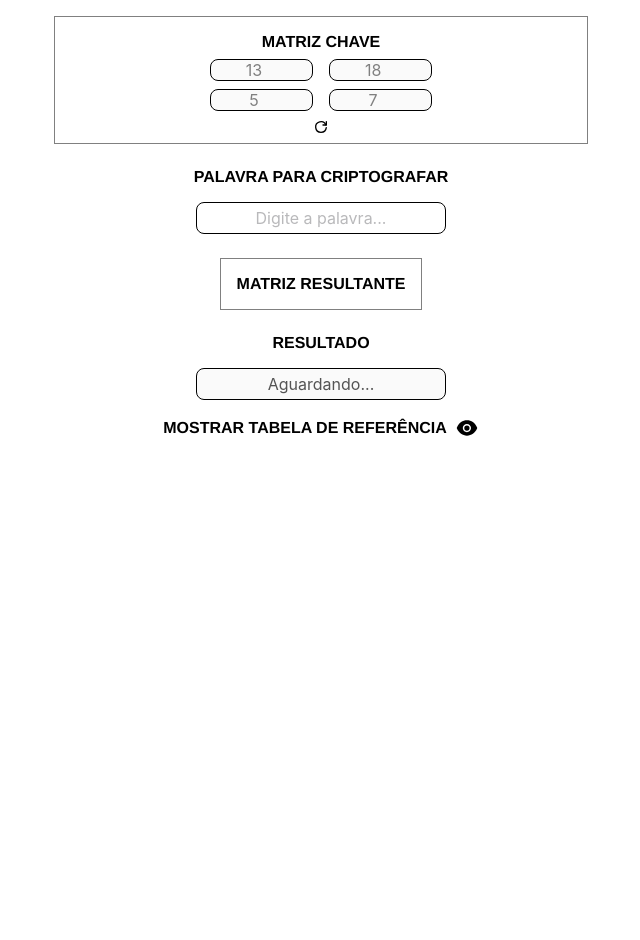
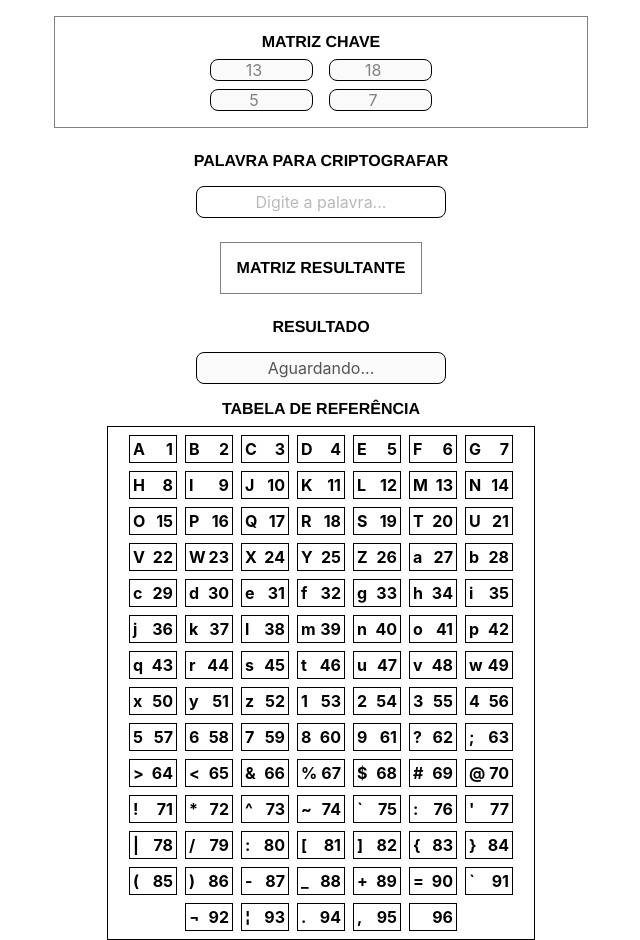
Before and after one commit to Gabriieu/criptografia-com-matrizes, a React (Vite) app: page / in a window 1280 px wide. Shown: the whole page, without its empty margins (319-959 px from the left). Before the commit the page ends 800 px from the top, so only its background shows below. Built offline with nearby package versions, Linux system fonts and the light colour scheme.

Commit message:
feat: docs

```diff
--- a/package.json
+++ b/package.json
@@ -1,5 +1,5 @@
 {
-  "name": "crypt",
+  "name": "pizzo-calculator",
   "private": true,
   "version": "0.0.0",
   "type": "module",
--- a/src/App.ts
+++ b/src/App.ts
@@ -76,7 +76,7 @@ export const MainStyled = styled.main`
         input {
           width: 40%;
 
-          &:hover{
+          &:hover {
             cursor: not-allowed;
           }
         }
@@ -90,27 +90,28 @@ export const MainStyled = styled.main`
       margin-bottom: 0.5rem;
     }
 
-    textarea{
+    textarea {
     }
   }
 `;
 
 export const BottomSection = styled.section`
-  div {
-    display: flex;
-    flex-direction: column;
-    align-items: center;
+  width: 100vw;
 
-    h2 {
-      display: flex;
-      flex-direction: row;
-      align-items: center;
-      gap: 8px;
-
-      &:hover {
-        cursor: pointer;
-        transform: scale(1.1);
-      }
+  >h2{
+    &:hover{
+      cursor: pointer;
     }
   }
+  ul {
+    width: 100%;
+    max-width: 428px;
+    display: flex;
+    flex-wrap: wrap;
+    justify-content: center;
+    gap: 8px;
+    border: 1px solid black;
+    padding: 8px;
+
+  }
 `;
--- a/src/App.tsx
+++ b/src/App.tsx
@@ -1,10 +1,8 @@
-import { useEffect, useContext, useState, useRef } from "react";
+import { useEffect, useContext, useRef } from "react";
 import { BottomSection, MainStyled } from "./App";
 import { MainContext } from "./provider/main.provider";
 import * as math from "mathjs";
-import table from "./assets/table.png";
-import { AiFillEye, AiFillEyeInvisible } from "react-icons/ai";
-import { TbReload } from "react-icons/tb";
+import { CaracterCard } from "./components/caracter-card/caracter-card.index";
 
 function App() {
   const {
@@ -17,30 +15,20 @@ function App() {
     transformMatrix,
     wordToMatrix,
     finalWord,
+    list,
   } = useContext(MainContext);
-  const [displayTable, setDisplayTable] = useState<boolean>(false);
-  const userInput = useRef(null)
-  const userOutput = useRef(null)
-
-  const handleKeyChange = () => {
-    setKey(generateKey());
-  };
+  const userInput = useRef(null);
+  const userOutput = useRef(null);
 
   const handleInput = (text: string) => {
     if (text.length >= 4) {
-      cryptResult(transformMatrix(math.multiply(wordToMatrix(text), [[34,37],[45,49]])));
+      cryptResult(transformMatrix(math.multiply(wordToMatrix(text), key)));
     }
   };
 
   useEffect(() => {
     setKey(generateKey());
   }, []);
-
-/*   useEffect(() => {
-    if(userInput.current.value.length < 4){
-      console.log("sim")
-    }
-  },[userInput.current, userOutput]) */
 
   return (
     <>
@@ -59,8 +47,6 @@ function App() {
                   <input disabled={true} type="number" value={key[1][0]} />
                   <input disabled={true} type="number" value={key[1][1]} />
                 </div>
-
-                <TbReload onClick={handleKeyChange} />
               </div>
               <div className="input-word">
                 <h2>PALAVRA PARA CRIPTOGRAFAR</h2>
@@ -90,28 +76,24 @@ function App() {
               <div className="input-word">
                 <h2>RESULTADO</h2>
                 {cryptedWord.length > 0 ? (
-                  <input type="text" disabled={true} value={finalWord} ref={userOutput}/>
+                  <input
+                    type="text"
+                    disabled={true}
+                    value={finalWord}
+                    ref={userOutput}
+                  />
                 ) : (
                   <input type="text" disabled={true} value={"Aguardando..."} />
                 )}
               </div>
             </section>
             <BottomSection>
-              <div>
-                {displayTable ? (
-                  <>
-                    <h2 onClick={() => setDisplayTable(false)}>
-                      ESCONDER TABELA DE REFERÊNCIA
-                      <AiFillEyeInvisible size={24} />
-                    </h2>
-                    <img src={table} alt="" />
-                  </>
-                ) : (
-                  <h2 onClick={() => setDisplayTable(true)}>
-                    MOSTRAR TABELA DE REFERÊNCIA <AiFillEye size={24} />
-                  </h2>
-                )}
-              </div>
+              <h2>TABELA DE REFERÊNCIA</h2>
+                <ul>
+                  {list.map((obj) => (
+                    <CaracterCard obj={obj} key={math.random()} />
+                  ))}
+                </ul>
             </BottomSection>
           </MainStyled>
           <footer></footer>
--- /dev/null
+++ b/src/components/caracter-card/caracter-card.index.tsx
@@ -0,0 +1,16 @@
+import { CaracterStyle } from "./caracter-card.style";
+
+interface iCaracterCardProp {
+  obj: {};
+}
+
+export const CaracterCard = ({ obj }: iCaracterCardProp) => {
+  return (
+    <CaracterStyle>
+      <div>
+        <h1>{Object.keys(obj)}</h1>
+        <h1>{Object.values(obj)}</h1>
+      </div>
+    </CaracterStyle>
+  );
+};
--- /dev/null
+++ b/src/components/caracter-card/caracter-card.style.ts
@@ -0,0 +1,13 @@
+import styled from "styled-components";
+
+export const CaracterStyle = styled.li`
+  border: 1px solid black;
+  width: 48px;
+  padding: 3px;
+
+  div {
+    display: flex;
+    flex-direction: row;
+    justify-content: space-between;
+  }
+`;
--- a/src/provider/main.provider.tsx
+++ b/src/provider/main.provider.tsx
@@ -1,5 +1,6 @@
 import React, { createContext, useState } from "react";
 import * as math from "mathjs";
+import { iObject } from "../components/caracter-card/caracter-card.index";
 
 interface iMainProviderProps {
   children: React.ReactNode;
@@ -15,6 +16,7 @@ interface iMainContext {
   wordMatrix: number[][];
   cryptedWord: string[][];
   finalWord: string | undefined;
+  list: [iObject];
 }
 
 export const MainContext = createContext({} as iMainContext);
@@ -120,6 +122,8 @@ export const MainProvider = ({ children }: iMainProviderProps) => {
     { "¬": 92 },
     { "¦": 93 },
     { ".": 94 },
+    { ",": 95 },
+    { " ": 96 },
   ];
 
   const transformText = (list: string[][]) => {
@@ -240,6 +244,7 @@ export const MainProvider = ({ children }: iMainProviderProps) => {
         wordMatrix,
         cryptedWord,
         finalWord,
+        list,
       }}
     >
       {children}
```
Also changed, not shown: 2 other files (tests, documents, lock files or other folders).
